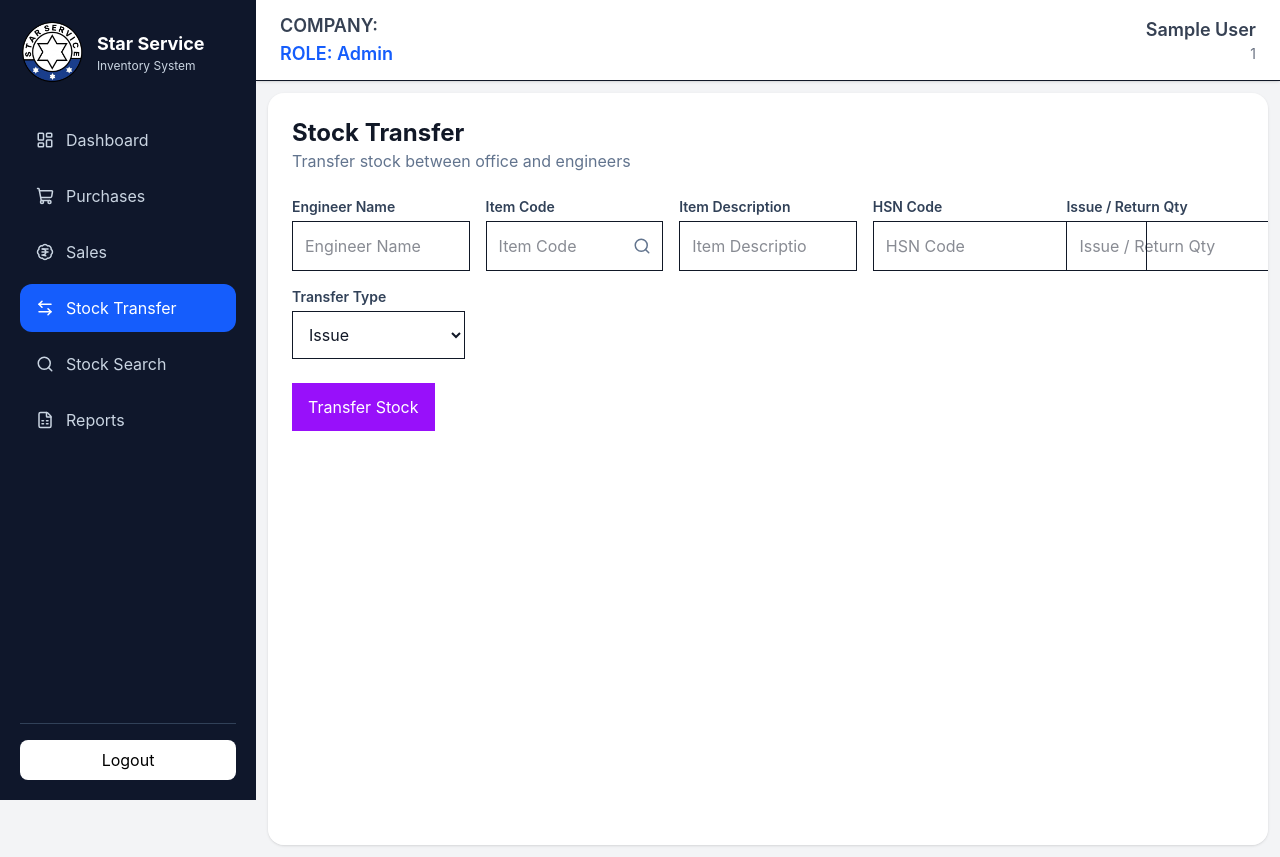
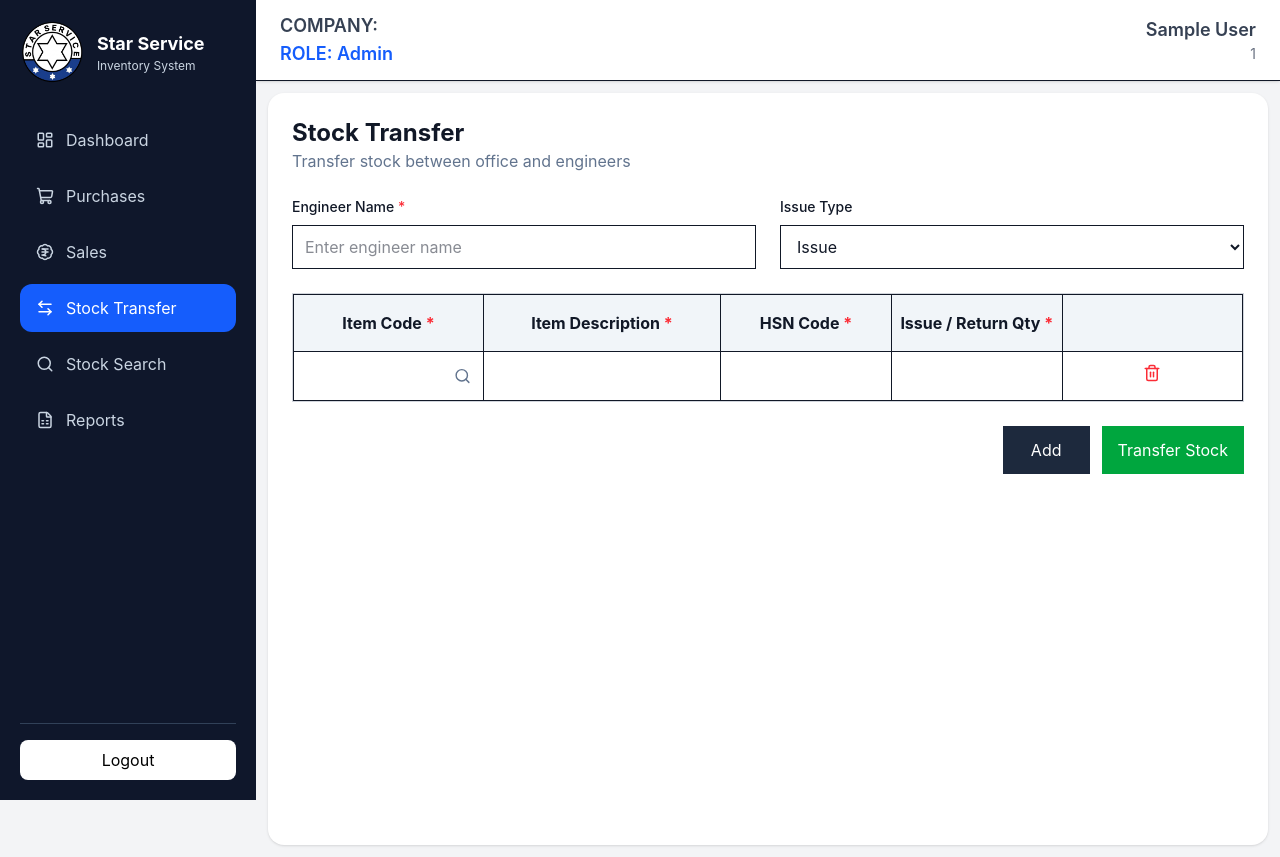
Before and after one commit to starservice772/inventory-frontend, a React (Vite) app: page /transfers in a window 1280 px wide. Built offline with nearby package versions, Linux system fonts and the light colour scheme; sample sign-in values are in the browser's storage.

Commit message:
sales and stock issue fixed

```diff
--- a/src/pages/transfers/TransferPage.jsx
+++ b/src/pages/transfers/TransferPage.jsx
@@ -3,14 +3,14 @@ import { createPortal } from "react-dom";
 import axios from "axios";
 import toast from "react-hot-toast";
 import { searchItemByCode } from "../../api/purchaseApi";
-import { Search } from "lucide-react";
+import { Search, Trash2 } from "lucide-react";
+import { getAuthHeaders, BASE_URL } from "../../config/apiConfig";
 
-const token = localStorage.getItem("token");
-const BASE_URL = "https://dev.starserviceinventory.cloud/api";
+// const token = localStorage.getItem("token");
+// const BASE_URL = "https://dev.starserviceinventory.cloud/api";
 
 export default function TransferPage() {
   const [itemResults, setItemResults] = useState([]);
-  const [showItemDropdown, setShowItemDropdown] = useState(false);
   const [itemSearchLoading, setItemSearchLoading] = useState(false);
   const [tooltip, setTooltip] = useState({
     visible: false,
@@ -19,63 +19,137 @@ export default function TransferPage() {
     y: 0,
   });
 
+  const [showItemDropdown, setShowItemDropdown] = useState(false);
+  const [activeRow, setActiveRow] = useState(null);
+
   //console.log(token);
 
   const [form, setForm] = useState({
     empId: "",
     empName: "",
+    type: "ISSUE",
+  });
+
+  const [items, setItems] = useState([
+    {
       itemCode: "",
       itemDesc: "",
       hsnCode: "",
       quantity: "",
       type: "ISSUE",
-  });
+    },
+  ]);
+
+  // ✅ Add new row
+  const addRow = () => {
+    setItems((prev) => [
+      ...prev,
+      {
+        itemCode: "",
+        itemDesc: "",
+        hsnCode: "",
+        quantity: "",
+        type: form.type,
+      },
+    ]);
+  };
+
+  const deleteRow = (index) => {
+    if (items.length === 1) {
+      toast.error("At least one row is required");
+      return;
+    }
+
+    setItems((prev) => prev.filter((_, i) => i !== index));
+  };
+
+  const updateItem = (index, field, value) => {
+    setItems((prev) =>
+      prev.map((item, i) =>
+        i === index ? { ...item, [field]: value } : item
+      )
+    );
+  };
 
   const [employees, setEmployees] = useState([]);
 
-  // Search employee while typing
   useEffect(() => {
+    // Employee already selected, don't search again
+    if (form.empId) {
+      return;
+    }
+
     if (form.empName.trim().length < 2) {
       setEmployees([]);
       return;
     }
 
-    const fetchEmployees = async () => {
+    const timer = setTimeout(async () => {
       try {
         const res = await axios.get(
-          `${BASE_URL}/employee/list?search=${form.empName}`,
+          `${BASE_URL}/employee/list?search=${encodeURIComponent(form.empName)}`,
           {
-            headers: {
-              Authorization: `Bearer ${token}`,
-            },
-          },
+            headers: getAuthHeaders(),
+          }
         );
 
         if (res.data.success) {
           setEmployees(res.data.data);
+        } else {
+          setEmployees([]);
         }
       } catch (err) {
         console.error(err);
       }
-    };
-
-    const timer = setTimeout(fetchEmployees, 300);
+    }, 300);
 
     return () => clearTimeout(timer);
-  }, [form.empName]);
+  }, [form.empName, form.empId]);
 
-  const handleItemCodeSearch = async () => {
-    if (!form.itemCode.trim()) return;
 
+  // const handleItemCodeSearch = async () => {
+  //   if (!items.itemCode.trim()) return;
+
+  //   setItemSearchLoading(true);
+
+  //   try {
+  //     const items = await searchItemByCode(items.itemCode);
+
+  //     console.log(items);
+
+  //     setItemResults(items);
+  //     setShowItemDropdown(items.length > 0);
+  //   } catch (err) {
+  //     console.error(err);
+  //     setItemResults([]);
+  //     setShowItemDropdown(false);
+  //   } finally {
+  //     setItemSearchLoading(false);
+  //   }
+  // };
+
+  const handleItemCodeSearch = async (index) => {
+    const row = items[index];
+
+    if (!row) return;
+
+    const code = row.itemCode.trim();
+
+    if (!code) {
+      toast.error("Please enter Item Code");
+      return;
+    }
+
+    setActiveRow(index);
     setItemSearchLoading(true);
 
     try {
-      const items = await searchItemByCode(form.itemCode);
+      const result = await searchItemByCode(code);
 
-      console.log(items);
+      console.log("Returned value:", result);
 
-      setItemResults(items);
-      setShowItemDropdown(items.length > 0);
+      setItemResults(result);
+      setShowItemDropdown(result.length > 0);
     } catch (err) {
       console.error(err);
       setItemResults([]);
@@ -98,15 +172,23 @@ export default function TransferPage() {
   //     setItemResults([]);
   //   }
   // };
-  const selectItem = (item) => {
-    setForm((prev) => ({
-      ...prev,
+  const selectItem = (index, item) => {
+    setItems((prev) =>
+      prev.map((row, i) =>
+        i === index
+          ? {
+            ...row,
             itemCode: item.itemCode,
             itemDesc: item.itemDescription,
-    }));
+            hsnCode: item.hsnCode,
+          }
+          : row
+      )
+    );
 
     setShowItemDropdown(false);
     setItemResults([]);
+    setActiveRow(null);
   };
 
   const handleTransfer = async () => {
@@ -114,73 +196,50 @@ export default function TransferPage() {
       let empId = form.empId;
       let empName = form.empName;
 
-      // If user typed the name manually, fetch employee id
-      if (!empId && empName.trim()) {
-        const empRes = await axios.get(
-          `${BASE_URL}/employee/list?search=${encodeURIComponent(empName)}`,
-          {
-            headers: {
-              Authorization: `Bearer ${token}`,
-            },
-          },
-        );
-
-        if (
-          empRes.data.success &&
-          empRes.data.data &&
-          empRes.data.data.length > 0
-        ) {
-          const employee = empRes.data.data.find(
-            (e) => e.empName.toLowerCase() === empName.toLowerCase(),
-          );
-
-          if (!employee) {
-            toast.error("Employee not found");
+      if (!form.empId) {
+        toast.error("Please select an engineer");
         return;
-          }
-
-          empId = employee.empId;
-          empName = employee.empName;
-        } else {
-          toast.error("Employee not found");
-          return;
-        }
       }
 
       const payload = {
         empId,
         empName,
-        items: [
-          {
-            itemCode: form.itemCode,
-            itemDesc: form.itemDesc,
-            quantiy: form.quantity,
-            type: form.type,
-          },
-        ],
+        items: items.map((item) => ({
+          itemCode: item.itemCode,
+          itemDesc: item.itemDesc,
+          quantiy: item.quantity,
+          type: item.type,
+        }))
       };
 
-      const token = localStorage.getItem("token");
+      // const token = localStorage.getItem("token");
 
       const res = await axios.post(`${BASE_URL}/stock/transfer`, payload, {
-        headers: {
-          Authorization: `Bearer ${token}`,
-        },
+        headers: getAuthHeaders()
       });
 
       toast.success(res.data.message || "Transfer Successful");
 
+      // Reset header form
       setForm({
         empId: "",
         empName: "",
+        type: "ISSUE",
+      });
+
+      // Reset table
+      setItems([
+        {
           itemCode: "",
           itemDesc: "",
           hsnCode: "",
           quantity: "",
           type: "ISSUE",
-      });
+        },
+      ]);
 
       setEmployees([]);
+
     } catch (err) {
       console.error(err);
       toast.error(err.response?.data?.message || "Transfer Failed");
@@ -196,15 +255,18 @@ export default function TransferPage() {
         </p>
       </div>
 
-      <div className="grid grid-cols-1 md:grid-cols-5 gap-4 items-start">
-        {/* Employee Search */}
-        <div className="relative">
-          <label className="block mb-1 text-sm font-semibold text-slate-700 mb-1">
-            Engineer Name
+      {/* Engineer Name & Issue Type (Outside Table) */}
+      <div className="grid grid-cols-2 gap-6 mb-6">
+
+        {/* Engineer */}
+        <div className="relative overflow-visible">
+          <label className="block text-sm font-medium mb-2">
+            Engineer Name <span className="text-red-500">*</span>
           </label>
+
           <input
-            className="border p-3 w-full"
-            placeholder="Engineer Name"
+            className="w-full h-11 border px-3"
+            placeholder="Enter engineer name"
             value={form.empName}
             onChange={(e) =>
               setForm({
@@ -216,19 +278,20 @@ export default function TransferPage() {
           />
 
           {employees.length > 0 && (
-            <div className="absolute z-20 bg-white border w-full mt-1 max-h-52 overflow-auto shadow-lg">
+            <div className="absolute left-0 right-0 mt-1 bg-white border shadow-lg z-50 max-h-52 overflow-y-auto">
               {employees.map((emp) => (
                 <div
                   key={emp.empId}
-                  className="p-2 hover:bg-gray-100 cursor-pointer"
                   onClick={() => {
                     setForm({
                       ...form,
+                      empName: emp.empName,
                       empId: emp.empId,
-                      empName: emp.empName,
                     });
+
                     setEmployees([]);
                   }}
+                  className="px-3 py-2 hover:bg-slate-100 cursor-pointer"
                 >
                   {emp.empName}
                 </div>
@@ -237,249 +300,272 @@ export default function TransferPage() {
           )}
         </div>
 
-        <div className="relative w-full overflow-visible">
-          <label className="block mb-1 text-sm font-semibold text-slate-700 mb-1">
-            Item Code
+        {/* Issue Type */}
+        <div>
+          <label className="block text-sm font-medium mb-2">
+            Issue Type
           </label>
-          <div className="relative">
-            <input
-              type="text"
-              placeholder="Item Code"
-              className="w-full border p-3 pr-10"
-              value={form.itemCode}
-              onChange={(e) =>
+
+          <select
+            className="w-full h-11 border px-3"
+            value={form.type}
+            onChange={(e) => {
+              const value = e.target.value;
+
               setForm((prev) => ({
                 ...prev,
-                  itemCode: e.target.value,
-                }))
-              }
-              onKeyDown={(e) => {
-                if (e.key === "Enter") {
-                  handleItemCodeSearch();
-                }
-              }}
-            />
-
-
-            <button
-              type="button"
-              onClick={(e) => {
-                e.stopPropagation();
-                handleItemCodeSearch();
-              }}
-              className="absolute right-3 top-1/2 -translate-y-1/2 flex items-center justify-center text-slate-500 hover:text-blue-600"
-            >
-              {itemSearchLoading ? (
-                <span className="animate-spin">⏳</span>
-              ) : (
-                <Search size={18} />
-              )}
-            </button>
-          </div>
-
-          {/* dropdown code */}
-          {/* <div className="text-red-500 text-sm">
-            showItemDropdown : {String(showItemDropdown)}
-            <br />
-            Total Results : {itemResults.length}
-          </div> */}
-          {showItemDropdown && (
-            <div
-              className="absolute left-0 top-full mt-2 w-[400px]
-              bg-white rounded-xl overflow-hidden border border-slate-200
-              shadow-[0_10px_30px_rgba(0,0,0,0.12),0_2px_10px_rgba(0,0,0,0.08)]
-              z-[9999]"
-            >
-              {/* Header */}
-              <div className="bg-slate-800 flex items-center justify-between px-4 py-3">
-                <div className="flex items-center gap-2">
-                  <span className="text-white font-semibold">
-                    Search Results
-                  </span>
-
-                  <span className="bg-slate-600 text-white text-xs font-bold px-2 py-0.5 rounded-full">
-                    {itemResults.length}
-                  </span>
-                </div>
-
-                <button
-                  type="button"
-                  onClick={() => setShowItemDropdown(false)}
-                  className="text-slate-300 hover:text-white text-xl leading-none"
-                >
-                  ×
-                </button>
-              </div>
-
-              {/* Subtitle */}
-              <div className="px-4 py-2 bg-gray-50 border-b text-sm text-gray-400">
-                Click an item to auto-fill the row
-              </div>
-
-              {/* Results */}
-              <div className="max-h-72 overflow-y-auto">
-                {itemResults.map((item, index) => (
-                  <button
-                    key={item.itemCode}
-                    type="button"
-                    onClick={() => {
-                      setForm((prev) => ({
-                        ...prev,
-                        itemCode: item.itemCode,
-                        itemDesc: item.itemDescription,
-                        hsnCode: item.hsnCode,
+                type: value,
               }));
 
-                      setShowItemDropdown(false);
+              setItems((prev) =>
+                prev.map((item) => ({
+                  ...item,
+                  type: value,
+                }))
+              );
             }}
-                    className="w-full text-left flex gap-3 px-4 py-4 border-b last:border-b-0
-          hover:bg-blue-50 transition"
-                  >
-                    {/* Number Badge */}
-                    <div
-                      className="flex items-center justify-center
-            w-8 h-8 rounded-full
-            bg-slate-100 text-slate-500
-            font-semibold text-sm flex-shrink-0"
-                    >
-                      {index + 1}
-                    </div>
-
-                    {/* Content */}
-                    <div className="flex-1 min-w-0">
-                      <div className="font-semibold text-slate-800 break-words">
-                        {item.itemDescription}
-                      </div>
-
-                      <div className="text-xs text-slate-400 font-mono mt-1 break-all">
-                        Item code: {item.itemCode}
-                      </div>
-
-                      <div className="text-xs text-slate-400 font-mono mt-1 break-all">
-                        HSN code: {item.hsnCode}
-                      </div>
-                    </div>
-                  </button>
-                ))}
-              </div>
-            </div>
-          )}
-        </div>
-
-        <div className="relative">
-          <label className="block mb-1 text-sm font-semibold text-slate-700 mb-1">
-            Item Description
-          </label>
-          <input
-            readOnly
-            className="border p-3 pr-12 w-full"
-            placeholder="Item Description"
-            value={form.itemDesc}
-            onChange={(e) =>
-              setForm({
-                ...form,
-                itemDesc: e.target.value,
-              })
-            }
-          />
-
-          {form.itemDesc?.length > 20 && (
-            <span
-              className="absolute right-3 top-1/2 -translate-y-1/2 cursor-pointer font-bold text-gray-500"
-              onMouseEnter={(e) =>
-                setTooltip({
-                  visible: true,
-                  text: form.itemDesc,
-                  x: e.clientX,
-                  y: e.clientY,
-                })
-              }
-              onMouseMove={(e) =>
-                setTooltip((prev) => ({
-                  ...prev,
-                  x: e.clientX,
-                  y: e.clientY,
-                }))
-              }
-              onMouseLeave={() =>
-                setTooltip({
-                  visible: false,
-                  text: "",
-                  x: 0,
-                  y: 0,
-                })
-              }
-            >
-              ...
-            </span>
-          )}
-        </div>
-
-        <div>
-          <label className="block mb-1 text-sm font-semibold text-slate-700 mb-1">
-            HSN Code
-          </label>
-          <input
-            className="border p-3"
-            placeholder="HSN Code"
-            value={form.hsnCode}
-            onChange={(e) =>
-              setForm({
-                ...form,
-                hsnCode: e.target.value,
-              })
-            }
-          />
-        </div>
-
-        <div>
-          <label className="block mb-1 text-sm font-semibold text-slate-700 mb-1">
-            Issue / Return Qty
-          </label>
-          <input
-            type="number"
-            className="border p-3"
-            placeholder="Issue / Return Qty"
-            value={form.quantity}
-            onChange={(e) =>
-              setForm({
-                ...form,
-                quantity: e.target.value,
-              })
-            }
-          />
-        </div>
-
-        <div>
-          <label className="block text-sm font-semibold text-slate-700 mb-1">
-            Transfer Type
-          </label>
-          <select
-            className="border p-3"
-            value={form.type}
-            onChange={(e) =>
-              setForm({
-                ...form,
-                type: e.target.value,
-              })
-            }
           >
             <option value="ISSUE">Issue</option>
             <option value="RETURN">Return</option>
             <option value="DEFECTIVE_RETURN">Defective Return</option>
           </select>
         </div>
+
+      </div>
+
+
+      {/* ================= TABLE ================= */}
+
+      <div className="border border-gray-300">
+
+        <table className="w-full border-collapse">
+
+          <thead className="bg-slate-100">
+
+            <tr>
+
+              <th className="border text-center py-4 w-[20%]">
+                Item Code <span className="text-red-500">*</span>
+              </th>
+
+              <th className="border text-center py-4 w-[25%]">
+                Item Description <span className="text-red-500">*</span>
+              </th>
+
+              <th className="border text-center py-4 w-[18%]">
+                HSN Code <span className="text-red-500">*</span>
+              </th>
+
+              <th className="border text-center py-4 w-[18%]">
+                Issue / Return Qty <span className="text-red-500">*</span>
+              </th>
+
+              <th className="border w-20"></th>
+
+            </tr>
+
+          </thead>
+
+          <tbody>
+
+            {items.map((item, index) => (
+
+              <tr key={index}>
+
+                {/* Item Code */}
+
+                <td className="border p-0 relative">
+
+                  <input
+                    className="w-full h-12 px-3 pr-10 outline-none"
+                    value={item.itemCode}
+                    onChange={(e) =>
+                      updateItem(index, "itemCode", e.target.value)
+                    }
+                  />
+
+                  <button
+                    type="button"
+                    onClick={() => handleItemCodeSearch(index)}
+                    className="absolute right-3 top-1/2 -translate-y-1/2 text-slate-500 hover:text-blue-600"
+                  >
+                    {itemSearchLoading ? (
+                      <span className="inline-block w-4 h-4 border-2 border-blue-500 border-t-transparent rounded-full animate-spin"></span>
+                    ) : (
+                      <Search size={17} />
+                    )}
+                  </button>
+
+                  {/* dropdown */}
+                  {showItemDropdown &&
+                    activeRow === index &&
+                    itemResults.length > 0 && (
+
+                      <div className="absolute left-0 top-full mt-2 w-[400px] bg-white rounded-xl shadow-2xl border overflow-hidden z-[99999]">
+
+                        {/* Header */}
+                        <div className="flex items-center justify-between bg-slate-700 text-white px-4 py-2">
+                          <div className="flex items-center gap-2">
+                            <span className="font-semibold text-base">
+                              Search Results
+                            </span>
+
+                            <span className="bg-slate-500 px-2 py-0.5 rounded-full text-xs font-semibold">
+                              {itemResults.length}
+                            </span>
                           </div>
 
                           <button
+                            onClick={() => {
+                              setShowItemDropdown(false);
+                              setActiveRow(null);
+                            }}
+                            className="text-lg hover:text-red-300"
+                          >
+                            ✕
+                          </button>
+                        </div>
+
+                        {/* Subtitle */}
+                        <div className="px-4 py-2 text-xs text-slate-500 border-b">
+                          Click an item to auto-fill the row
+                        </div>
+
+                        {/* Items */}
+                        <div className="max-h-[260px] overflow-y-auto">
+
+                          {itemResults.map((result, idx) => (
+
+                            <div
+                              key={result.itemCode}
+                              onClick={() => selectItem(activeRow, result)}
+                              className="flex gap-3 px-4 py-3 cursor-pointer hover:bg-slate-50 border-b transition"
+                            >
+
+                              {/* Number Circle */}
+                              <div className="w-7 h-7 rounded-full bg-slate-100 flex items-center justify-center text-sm font-semibold text-slate-600 flex-shrink-0">
+                                {idx + 1}
+                              </div>
+
+                              {/* Details */}
+                              <div className="flex-1">
+
+                                <div className="font-semibold text-[15px] text-slate-800 leading-5">
+                                  {result.itemDescription}
+                                </div>
+
+                                <div className="mt-1 text-xs text-slate-500">
+                                  <span className="font-medium">Item Code:</span>{" "}
+                                  {result.itemCode}
+                                </div>
+
+                                <div className="text-xs text-slate-500">
+                                  <span className="font-medium">HSN Code:</span>{" "}
+                                  {result.hsnCode}
+                                </div>
+
+                              </div>
+
+                            </div>
+
+                          ))}
+
+                        </div>
+
+                      </div>
+
+                    )}
+
+                </td>
+
+                {/* Description */}
+
+                <td className="border p-0">
+
+                  <input
+                    readOnly
+                    value={item.itemDesc}
+                    className="w-full h-12 px-3 bg-white outline-none"
+                  />
+
+                </td>
+
+                {/* HSN */}
+
+                <td className="border p-0">
+
+                  <input
+                    readOnly
+                    value={item.hsnCode}
+                    className="w-full h-12 px-3 bg-white outline-none"
+                  />
+
+                </td>
+
+                {/* Qty */}
+
+                <td className="border p-0">
+
+                  <input
+                    type="number"
+                    value={item.quantity}
+                    onChange={(e) =>
+                      updateItem(index, "quantity", e.target.value)
+                    }
+                    className="w-full h-12 px-3 outline-none"
+                  />
+
+                </td>
+
+                {/* Delete */}
+
+                <td className="border text-center">
+
+                  <button
+                    type="button"
+                    onClick={() => deleteRow(index)}
+                    className="text-red-500 hover:text-red-700"
+                  >
+                    <Trash2 size={18} />
+                  </button>
+
+                </td>
+
+              </tr>
+
+            ))}
+
+          </tbody>
+
+        </table>
+
+      </div>
+
+
+      {/* Buttons */}
+
+      <div className="flex justify-end gap-3 mt-6">
+
+        <button
+          onClick={addRow}
+          className="bg-slate-800 hover:bg-slate-900 text-white px-7 py-3"
+        >
+          Add
+        </button>
+
+
+        <button
           onClick={handleTransfer}
-        className="bg-purple-600 text-white px-4 py-3
-             transition-all duration-300 ease-in-out
-             hover:bg-purple-700 hover:opacity-90 hover:shadow-lg
+          className="bg-green-600 text-white px-4 py-3
+             transition-all duration-300
+             hover:bg-green-700 hover:shadow-lg hover:-translate-y-1
              active:scale-95"
         >
           Transfer Stock
         </button>
+
+      </div>
+
 
       {tooltip.visible &&
         createPortal(
```
Also changed, not shown: src/pages/sales/SalesPage.jsx (+25 -23 lines). Lines whose indentation alone changed are shown as unchanged.
